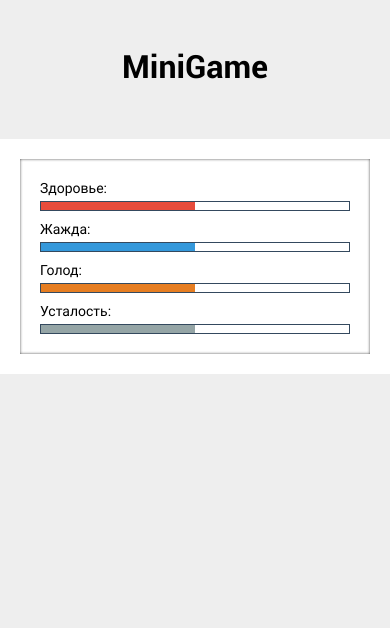
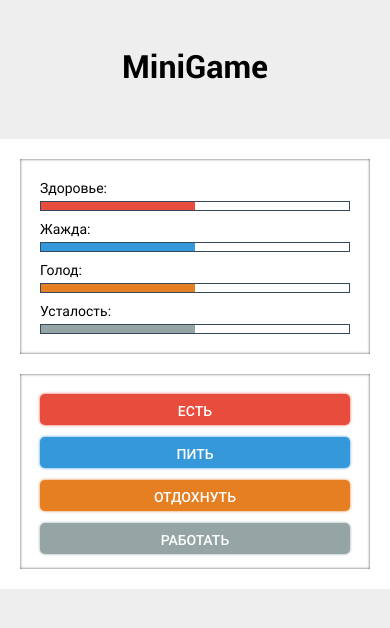
Before and after one commit to maximshigaev/maxim-shigaev-dd-game, a React (Create React App) app: page / in a window 390 px wide. Shown: the top 628 px of the page. Built offline with nearby package versions, Linux system fonts and the light colour scheme.

Commit message:
Add the ControlList component and mobile styles for it

```diff
--- a/src/components/app/App.jsx
+++ b/src/components/app/App.jsx
@@ -2,6 +2,7 @@ import React, { useState } from 'react';
 
 import { BarList } from '../barList/BarList.jsx';
 import { Header } from '../header/Header.jsx';
+import { ControlList } from '../controlList/ControlList.jsx';
 
 import './App.scss';
 
@@ -13,11 +14,19 @@ const App = () => {
         {title: 'Усталость', color: '#95a5a6', quantity: 50, id: 4}
     ]);
 
+    const [actions, setActions] = useState([
+        {action: 'Есть', color: '#e74c3c', id: 1},
+        {action: 'Пить', color: '#3498db', id: 2},
+        {action: 'Отдохнуть', color: '#e67e22', id: 3},
+        {action: 'Работать', color: '#95a5a6', id: 4}
+    ]);
+
     return (
         <>
             <Header />
             <main className="wrapper">
                 <BarList bars={bars} />
+                <ControlList actions={actions} />
             </main>
         </>
     );
--- a/src/components/app/App.scss
+++ b/src/components/app/App.scss
@@ -1,6 +1,10 @@
 .wrapper {
     background-color: white;
     padding: 20px;
+
+    &__item {
+        margin-bottom: 20px;
+    }
 }
 
 @media (min-width: 768px) {
--- a/src/components/barList/BarList.jsx
+++ b/src/components/barList/BarList.jsx
@@ -5,7 +5,7 @@ import './BarList.scss';
 
 const BarList = ({bars}) => {
     return (
-        <div className="barlist">
+        <div className="barlist wrapper__item">
             {bars.map((bar) => <Bar options={bar} key={bar.id} />)}
         </div>
     );
--- a/src/components/control/Control.jsx
+++ b/src/components/control/Control.jsx
@@ -2,13 +2,14 @@ import React from 'react';
 
 import './Control.scss';
 
-const Control = ({options: {action, color} = {action: "Есть", color: "red"}}) => {
+const Control = ({options: {action, color}}) => {
     const controlStyle = {
-        backgroundColor: color
+        backgroundColor: color,
+        boxShadow: `0 0 3px ${color}`
     };
 
     return (
-        <div className="control" style={controlStyle}>
+        <div className="control controllist__item" style={controlStyle}>
             {action}
         </div>
     );
--- a/src/components/control/Control.scss
+++ b/src/components/control/Control.scss
@@ -7,6 +7,5 @@
     padding-left: 20px;
     padding-right: 20px;
     text-align: center;
-    box-shadow: 0 0 3px rgba(231, 76, 60, 0.5);
     border-radius: 5px;
 }
--- /dev/null
+++ b/src/components/controlList/ControlList.jsx
@@ -0,0 +1,14 @@
+import React from 'react';
+
+import { Control } from '../control/Control';
+import './ControlList.scss';
+
+const ControlList = ({actions}) => {
+    return (
+        <div className="controllist">
+            {actions.map((control) => <Control options={control} key={control.id} />)}
+        </div>
+    );
+}
+
+export { ControlList };
--- /dev/null
+++ b/src/components/controlList/ControlList.scss
@@ -0,0 +1,10 @@
+.controllist {
+    padding: 20px;
+    box-shadow: inset 0 0 3px rgba(0, 0, 0, 0.7);
+    background-color: #ffffff;
+    padding-bottom: 3px;
+
+    &__item {
+        margin-bottom: 12px;
+    }
+}
```
